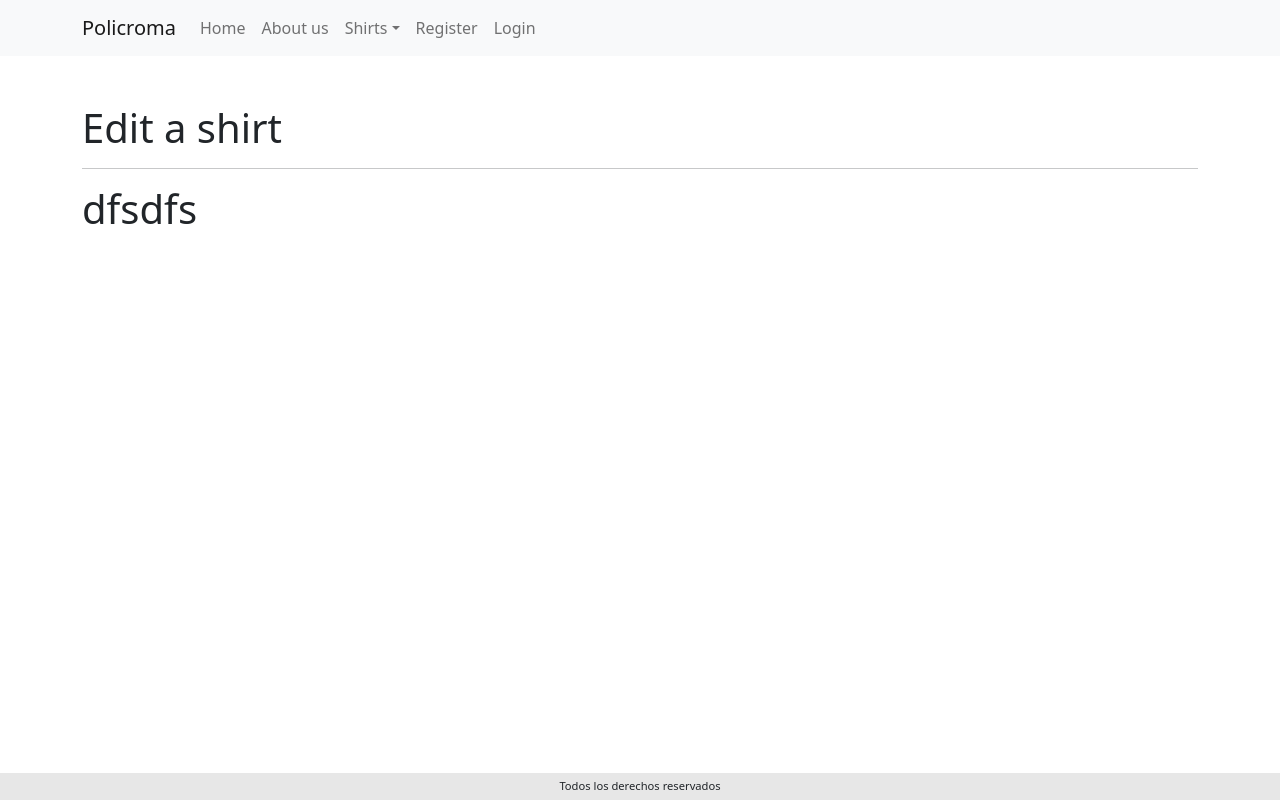
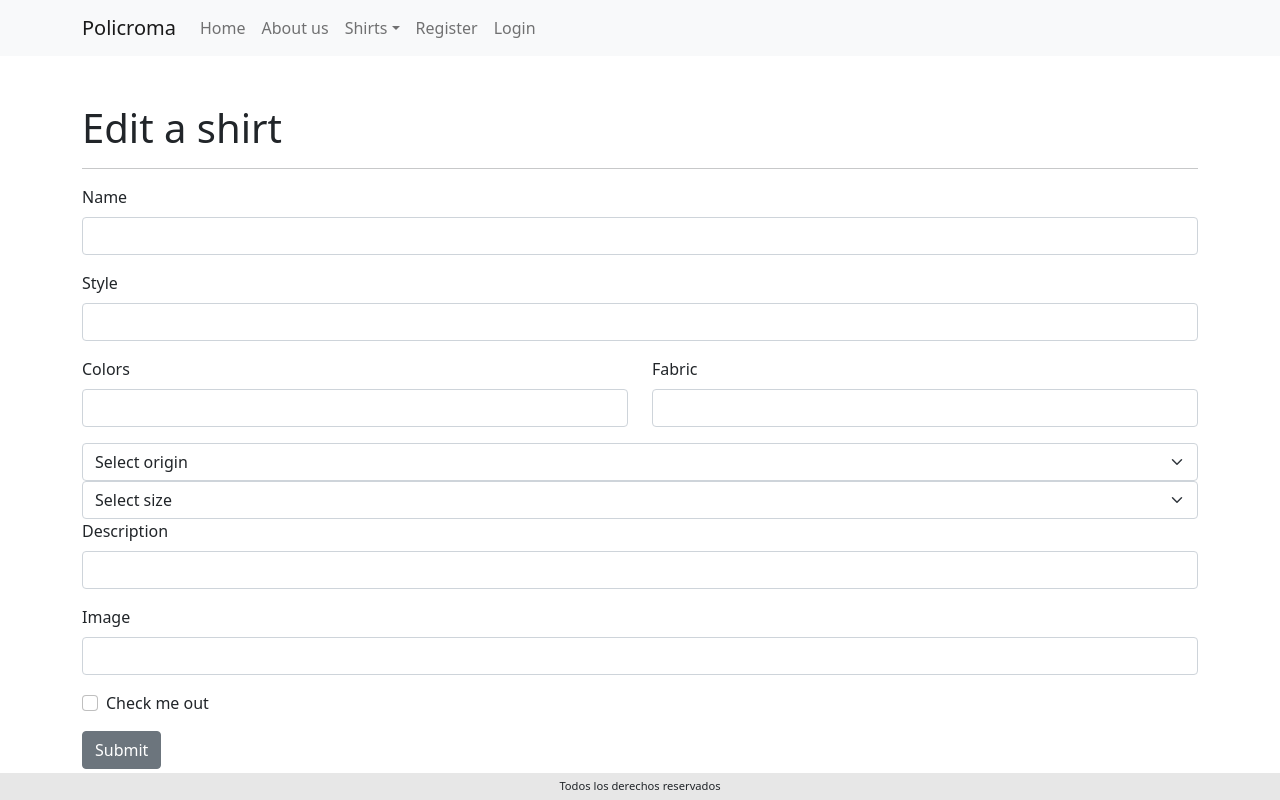
Before and after one commit to rafasanzvi/color-shirt-client, a React (Create React App) app: page /1/edit in a window 1280 px wide. Built offline with nearby package versions, Linux system fonts and the light colour scheme; no server answers.

Commit message:
form edit shirt almost finished

```diff
--- a/src/components/EditShirtForm/EditShirtForm.jsx
+++ b/src/components/EditShirtForm/EditShirtForm.jsx
@@ -1,10 +1,14 @@
-/* import { useEffect } from "react" */
-import { useParams } from "react-router-dom"
+import { useNavigate, useParams } from "react-router-dom"
 import { useState } from "react"
+import { useEffect } from "react"
+import shirtsService from "../../services/shirt.services"
+import { Form, Button, Row, Col } from "react-bootstrap"
 
 const EditShirtForm = () => {
 
-    const [editShirt, setEditShirt] = useState({
+    const { shirt_id } = useParams()
+
+    const [shirtData, setShirtData] = useState({
         name: '',
         origin: '',
         style: '',
@@ -15,14 +19,115 @@ const EditShirtForm = () => {
         description: ''
     })
 
-    const { shirt_id } = useParams()
+    useEffect(() => {
+
+        shirtsService
+            .getOneShirt(shirt_id)
+            .then(({ data }) => {
+                console.log(data)
+                setShirtData({
+                    name: data.name,
+                    origin: data.origin,
+                    style: data.style,
+                    colors: data.colors,
+                    images: data.images,
+                    fabric: data.fabric,
+                    sizes: data.sizes,
+                    description: data.description
+                })
+            })
+            .catch(err => console.log(err))
+    }, [])
+
+    const navigate = useNavigate()
+
+    const handleChange = e => {
+
+        const { value, name } = e.target
+        setShirtData({ ...shirtData, [name]: value })
+    }
+
+    const handleSubmit = e => {
+
+        e.preventDefault()
+
+        shirtsService
+            .editShirt(shirt_id, shirtData)
+            .then(() => navigate('/list'))  ///if it is does not work, i need to change the navigate in NewShirtForm
+            .catch(err => console.error(err))
+    }
+
+    const { name, origin, style, colors, images, fabric, sizes, description } = shirtData
+
 
     return (
-        <h1>dfsdfs</h1>
-    )
+        <Form onSubmit={handleSubmit}>
+
+            <Form.Group className="mb-3" controlId="formBasicPassword">
+                <Form.Label>Name</Form.Label>
+                <Form.Control type="text" value={name} onChange={handleChange} name="name" />
+            </Form.Group>
+
+            <Form.Group className="mb-3" controlId="formBasicPassword">
+                <Form.Label>Style</Form.Label>
+                <Form.Control type="text" value={style} onChange={handleChange} name="style" />
+            </Form.Group>
+
+            <Row>
+                <Col>
+                    <Form.Group className="mb-3" controlId="formBasicPassword">
+                        <Form.Label>Colors</Form.Label>
+                        <Form.Control type="text" value={colors} onChange={handleChange} name="colors" />
+                    </Form.Group>
+                </Col>
+
+                <Col>
+                    <Form.Group className="mb-3" controlId="formBasicPassword">
+                        <Form.Label>Fabric</Form.Label>
+                        <Form.Control type="text" value={fabric} onChange={handleChange} name="fabric" />
+                    </Form.Group>
+                </Col>
+            </Row>
+
+            <Form.Select aria-label="Default select example" controlId="formBasicPassword" onChange={handleChange} name="origin" value={origin}>
+                <Form.Label>Origin</Form.Label>
+                <option value={""}>Select origin</option>
+                <option value={"Africa"}>Africa</option>
+                <option value={"America"}>America</option>
+                <option value={"Europe"}>Europa</option>
+                <option value={"Asia"}>Asia</option>
+                <option value={"Oceania"}>Oceania</option>
+            </Form.Select>
 
 
+            <Form.Select aria-label="Default select example" controlId="formBasicPassword" onChange={handleChange} name="sizes" value={sizes}>
+                <Form.Label>Sizes</Form.Label>
+                <option value={""}>Select size</option>
+                <option value={"S"}>S</option>
+                <option value={"M"}>M</option>
+                <option value={"L"}>L</option>
+                <option value={"XL"}>XL</option>
+            </Form.Select>
+
+            <Form.Group className="mb-3" controlId="formBasicPassword">
+                <Form.Label>Description</Form.Label>
+                <Form.Control type="text" value={description} onChange={handleChange} name="description" />
+            </Form.Group>
+
+            <Form.Group className="mb-3" controlId="formBasicPassword">
+                <Form.Label>Image</Form.Label>
+                <Form.Control type="text" value={images} onChange={handleChange} name="images" />
+            </Form.Group>
+
+
+            <Form.Group className="mb-3" controlId="formBasicCheckbox">
+                <Form.Check type="checkbox" label="Check me out" />
+            </Form.Group>
+            <Button variant="secondary" type="submit">
+                Submit
+            </Button>
+        </Form>
+    )
 }
 
-
 export default EditShirtForm
--- a/src/components/LoginForm/LoginForm.jsx
+++ b/src/components/LoginForm/LoginForm.jsx
@@ -36,6 +36,7 @@ const LoginForm = () => {
 
 
     return (
+
         <Form onSubmit={handleSubmit}>
 
             <Form.Group className="mb-3" controlId="email">
--- a/src/components/NewShirtForm/NewShirtForm.jsx
+++ b/src/components/NewShirtForm/NewShirtForm.jsx
@@ -1,6 +1,7 @@
 import { Form, Button, Row, Col } from "react-bootstrap"
 import { useState } from "react"
-import shirtService from "../../services/shirt.services"
+import shirtsService from "../../services/shirt.services"
+import { useNavigate } from "react-router-dom"
 
 const NewShirtForm = () => {
 
@@ -23,14 +24,16 @@ const NewShirtForm = () => {
         setShirtData({ ...shirtData, [name]: value })
     }
 
+    const navigate = useNavigate()
+
     const handleSubmit = e => {
 
         e.preventDefault()
 
-        shirtService
+        shirtsService
             .saveShirt(shirtData)
-            .then(() => console.log('what?????'))
-            .catch(ERR => console.error(ERR))
+            .then(() => navigate('/list'))
+            .catch(err => console.error(err))
 
     }
 
@@ -76,7 +79,7 @@ const NewShirtForm = () => {
                 </Col>
             </Row>
 
-            <Form.Select aria-label="Default select example" controlId="formBasicPassword" onChange={handleChange} name="origin">
+            <Form.Select aria-label="Default select example" controlId="formBasicPassword" onChange={handleChange} name="origin" value={origin}>
                 <Form.Label>Origin</Form.Label>
                 <option value={""}>Select origin</option>
                 <option value={"Africa"}>Africa</option>
@@ -87,7 +90,7 @@ const NewShirtForm = () => {
             </Form.Select>
 
 
-            <Form.Select aria-label="Default select example" controlId="formBasicPassword" onChange={handleChange} name="sizes">
+            <Form.Select aria-label="Default select example" controlId="formBasicPassword" onChange={handleChange} name="sizes" value={sizes}>
                 <Form.Label>Sizes</Form.Label>
                 <option value={""}>Select size</option>
                 <option value={"S"}>S</option>
--- a/src/pages/LoginPage/LoginPage.jsx
+++ b/src/pages/LoginPage/LoginPage.jsx
@@ -12,7 +12,7 @@ const LoginPage = () => {
 
                 <Col md={{ offset: 3, span: 6 }}>
 
-                    <h1>Access</h1>
+                    <h1>Welcome back</h1>
 
                     <hr />
 
--- a/src/pages/SignupPage/SignupPage.jsx
+++ b/src/pages/SignupPage/SignupPage.jsx
@@ -11,7 +11,7 @@ const SignupPage = () => {
 
                 <Col md={{ offset: 3, span: 6 }}>
 
-                    <h1>Register</h1>
+                    <h1>Pleased to meet you</h1>
 
                     <hr />
 
--- a/src/services/shirt.services.js
+++ b/src/services/shirt.services.js
@@ -23,7 +23,7 @@ class ShirtService {
     }
 
     editShirt(shirt_id, shirtData) {
-        return this.api.post(`/${shirt_id}`, shirtData)
+        return this.api.post(`/${shirt_id}`, shirtData) /* /: shirt_id / edit */
     }
 }
 
```
